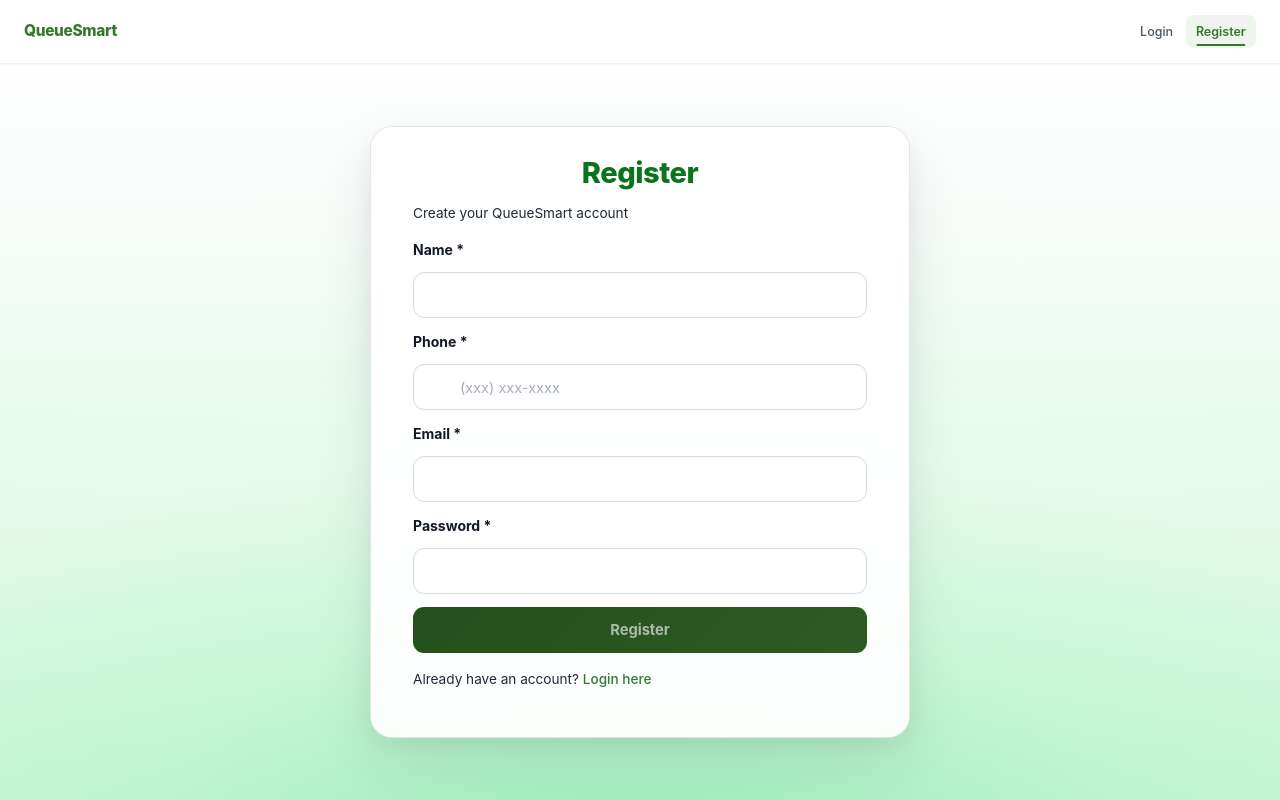
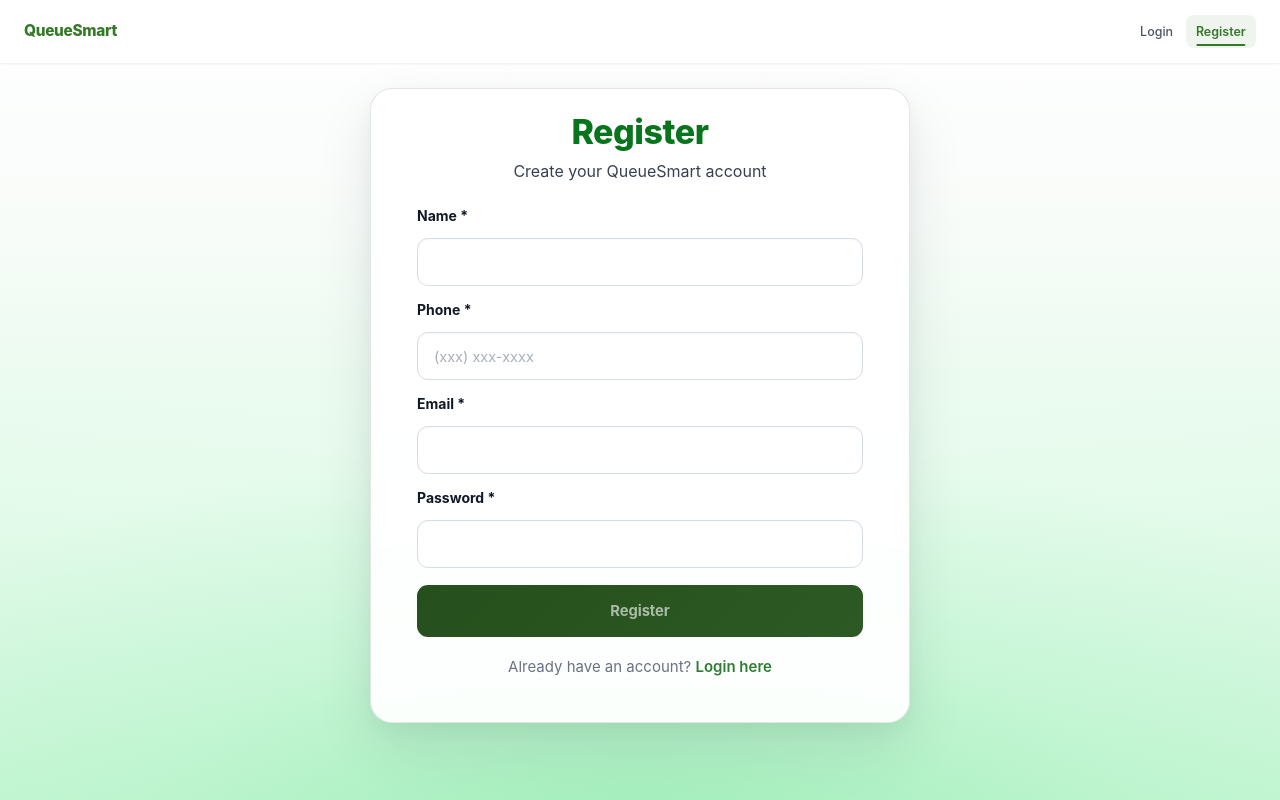
Before and after one commit to npu6703/4353QueueSystem, a React (Vite) app in the folder frontend/: page /register in a window 1280 px wide. Built offline with nearby package versions, Linux system fonts and the light colour scheme.

Commit message:
fix auth session flow and improve login/register UI

```diff
--- a/frontend/src/App.css
+++ b/frontend/src/App.css
@@ -234,26 +234,6 @@ form {
   margin-top: 5px;
 }
 
-.remember-row {
-  margin: 4px 0 15px;
-}
-
-.remember-row label {
-  display: flex;
-  align-items: center;
-  gap: 9px;
-  color: #111827;
-  font-size: 14.5px;
-  font-weight: 500;
-}
-
-.remember-row input {
-  width: 16px;
-  height: 16px;
-  accent-color: #08751d;
-  cursor: pointer;
-}
-
 /* Button */
 button.primary {
   width: 100%;
@@ -337,3 +317,58 @@ button.primary:disabled {
     height: 62px;
   }
 }
+
+/* ===== REGISTER ONLY FIX ===== */
+.register-page {
+  align-items: flex-start;
+  padding-top: 24px;
+  padding-bottom: 24px;
+  min-height: calc(100vh - 72px);
+}
+
+.register-card {
+  max-width: 720px;
+  padding: 24px 46px 28px;
+}
+
+.register-card h2 {
+  font-size: 34px;
+  margin-bottom: 8px;
+}
+
+.register-subtitle {
+  text-align: center;
+  color: #374151;
+  font-size: 16px;
+  margin: 0 0 20px;
+}
+
+.register-card .form-row {
+  margin-bottom: 13px;
+}
+
+.register-card .input {
+  height: 48px;
+  padding: 0 16px;
+}
+
+.register-card button.primary {
+  height: 52px;
+  margin-top: 4px;
+}
+
+.register-card .error-text {
+  font-size: 0.85rem;
+  margin-top: 5px;
+}
+
+.register-card > p:last-child {
+  text-align: center;
+  font-size: 15px;
+  color: #6b7280;
+  margin-top: 18px !important;
+}
+
+.register-card > p:last-child a {
+  font-weight: 600;
+}
--- a/frontend/src/components/Navbar.jsx
+++ b/frontend/src/components/Navbar.jsx
@@ -47,6 +47,9 @@ export default function Navbar() {
   }, [])
 
   function doLogout() {
+    sessionStorage.removeItem('qs_current')
+    localStorage.removeItem('qs_current')
+
     logout()
     nav('/login')
   }
--- a/frontend/src/pages/Login.jsx
+++ b/frontend/src/pages/Login.jsx
@@ -9,7 +9,6 @@ export default function Login() {
   const [email, setEmail] = useState('')
   const [password, setPassword] = useState('')
   const [err, setErr] = useState('')
-  const [remember, setRemember] = useState(false)
   const [showPassword, setShowPassword] = useState(false)
 
   const [errors, setErrors] = useState({
@@ -53,11 +52,7 @@ export default function Login() {
         throw new Error(json.message || 'Sign in failed')
       }
 
-      if (remember) {
-        localStorage.setItem('qs_current', JSON.stringify(json.data))
-      } else {
-        sessionStorage.setItem('qs_current', JSON.stringify(json.data))
-      }
+      sessionStorage.setItem('qs_current', JSON.stringify(json.data))
 
       if (json.data.isAdmin) nav('/admin')
       else nav('/')
@@ -145,17 +140,6 @@ export default function Login() {
             )}
           </div>
 
-          <div className="remember-row">
-            <label>
-              <input
-                type="checkbox"
-                checked={remember}
-                onChange={() => setRemember(!remember)}
-              />
-              Remember me
-            </label>
-          </div>
-
           {err && <div className="error-text">{err}</div>}
 
           <button className="primary" type="submit" disabled={!canSubmit}>
--- a/frontend/src/pages/Register.jsx
+++ b/frontend/src/pages/Register.jsx
@@ -99,10 +99,10 @@ export default function Register() {
   }, [name, phone, email, password])
 
   return (
-    <div className="auth-page">
-      <div className="auth-card">
+    <div className="auth-page register-page">
+      <div className="auth-card register-card">
         <h2>Register</h2>
-        <p>Create your QueueSmart account</p>
+        <p className="register-subtitle">Create your QueueSmart account</p>
 
         <form onSubmit={submit} noValidate>
           {/* name */}
```
